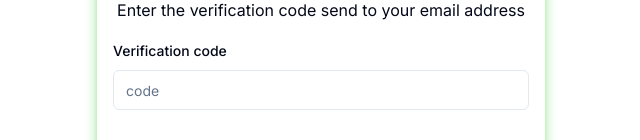
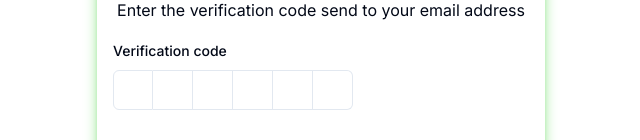
Before and after one commit to RahulSinghkarakoti/mstryMessage, a Next.js app: page /verify/1 in a window 1280 px wide. Shown: the part 370-510 px from the top of the page, without its empty margins (319-959 px from the left). Built offline with nearby package versions, Linux system fonts and the light colour scheme.

Commit message:
updated middleware and ui

```diff
--- a/package.json
+++ b/package.json
@@ -15,7 +15,7 @@
     "@radix-ui/react-alert-dialog": "^1.1.1",
     "@radix-ui/react-avatar": "^1.1.3",
     "@radix-ui/react-label": "^2.1.0",
-    "@radix-ui/react-separator": "^1.1.0",
+    "@radix-ui/react-separator": "^1.1.2",
     "@radix-ui/react-slot": "^1.1.2",
     "@radix-ui/react-switch": "^1.1.0",
     "@radix-ui/react-toast": "^1.2.1",
@@ -26,6 +26,7 @@
     "class-variance-authority": "^0.7.0",
     "clsx": "^2.1.1",
     "embla-carousel-react": "^8.2.0",
+    "input-otp": "^1.4.2",
     "lucide-react": "^0.436.0",
     "mongoose": "^8.5.4",
     "next": "^14.2.26",
--- a/src/app/(app)/layout.tsx
+++ b/src/app/(app)/layout.tsx
@@ -8,6 +8,7 @@
   return (
     <div className="flex flex-col min-h-screen">
       <Navbar />
+
       {children}
     </div>
   );
--- a/src/app/(auth)/sign-up/page.tsx
+++ b/src/app/(auth)/sign-up/page.tsx
@@ -3,9 +3,7 @@
 import React from 'react'
 
 function Page() {
-  console.log("this is signup page")
-  console.log(typeof SignUp);
-  console.log(SignUp);
+
   return (
    <SignUp/>
   )
--- a/src/app/(auth)/verify/[username]/page.tsx
+++ b/src/app/(auth)/verify/[username]/page.tsx
@@ -1,35 +1,44 @@
-'use client'
-import { useToast } from '@/hooks/use-toast'
-import { zodResolver } from '@hookform/resolvers/zod'
-import { useParams, useRouter } from 'next/navigation'
-import {  useForm } from 'react-hook-form'
-import React from 'react'
-import { z } from 'zod'
-import { verifySchema } from '@/schemas/verifySchema'
-import axios, { AxiosError } from 'axios'
-import { ApiResponse } from '@/types/ApiResponse'
-import { FormField,FormItem,FormLabel,FormControl,FormMessage,Form } from '@/components/ui/form'
+"use client";
+import { useToast } from "@/hooks/use-toast";
+import { zodResolver } from "@hookform/resolvers/zod";
+import { useParams, useRouter } from "next/navigation";
+import { useForm } from "react-hook-form";
+import React from "react";
+import { z } from "zod";
+import { verifySchema } from "@/schemas/verifySchema";
+import axios, { AxiosError } from "axios";
+import { ApiResponse } from "@/types/ApiResponse";
+import {
+  FormField,
+  FormItem,
+  FormLabel,
+  FormControl,
+  FormMessage,
+  Form,
+} from "@/components/ui/form";
 
-import { Input } from '@/components/ui/input'
-import { Button } from '@/components/ui/button'
-
-
-
-
+import { Input } from "@/components/ui/input";
+import { Button } from "@/components/ui/button";
+import {
+  InputOTP,
+  InputOTPGroup,
+  InputOTPSlot,
+} from "@/components/ui/input-otp";
 
 const VerifyAccount = () => {
-    const route=useRouter()
-    const params=useParams<{username:string}>()
-    const {toast}=useToast()
+  const route = useRouter();
+  const params = useParams<{ username: string }>();
+  const { toast } = useToast();
 
-    const form = useForm<z.infer<typeof verifySchema>>({ // <z.infer<typeof signUpSchema>> is optional to have
+  const form = useForm<z.infer<typeof verifySchema>>({
+    // <z.infer<typeof signUpSchema>> is optional to have
     resolver: zodResolver(verifySchema),
   });
 
+  const onSubmit = async (data: z.infer<typeof verifySchema>) => {
+    try {
+      // console.log(params.username, data.code);
 
-      const onSubmit=async(data:z.infer<typeof verifySchema>)=>{
-        try {
-          // console.log(params.username,data.code)
       const response=  await axios.post('/api/verify-code',{username:params.username,code:data.code})
       // console.log(response)
       toast({
@@ -46,8 +55,7 @@
         variant: "destructive",
       });
     }
-
-      }
+  };
 
   return (
     <div className="flex justify-center items-center min-h-screen bg-white dark:bg-black">
@@ -56,7 +64,9 @@
           <h1 className="text-4xl font-extrabold tracking-tight lg:text-5xl mb-6">
             Verify your account
           </h1>
-          <p className="mb-4">Enter the verification code  send to your email address</p>
+          <p className="mb-4">
+            Enter the verification code send to your email address
+          </p>
         </div>
         <Form {...form}>
           <form onSubmit={form.handleSubmit(onSubmit)} className="space-y-8">
@@ -66,10 +76,18 @@
               render={({ field }) => (
                 <FormItem>
                   <FormLabel>Verification code</FormLabel>
-              <FormControl>
-                <Input placeholder="code" {...field}  className='outline-none '/>
-              </FormControl>
 
+
+                  <InputOTP {...field} maxLength={6} pattern="^[0-9]*$">
+                    <InputOTPGroup>
+                      <InputOTPSlot index={0} />
+                      <InputOTPSlot index={1} />
+                      <InputOTPSlot index={2} />
+                      <InputOTPSlot index={3} />
+                      <InputOTPSlot index={4} />
+                      <InputOTPSlot index={5} />
+                    </InputOTPGroup>
+                  </InputOTP>
                   <FormMessage />
                 </FormItem>
               )}
@@ -77,10 +95,9 @@
             <Button type="submit">Submit</Button>
           </form>
         </Form>
-
       </div>
     </div>
-  )
-}
+  );
+};
 
-export default VerifyAccount
+export default VerifyAccount;
--- a/src/app/api/auth/[...nextauth]/option.ts
+++ b/src/app/api/auth/[...nextauth]/option.ts
@@ -59,13 +59,15 @@
                     if(!existingUser){
                         const newUser=await UserModel.create({
                             email: user.email,
-                            username: user.name,
+                            username: user.name?.replaceAll(' ','_') as string,
+                            verifyCode: "none",
                             isVerified: true, // since Google verified the user
                             password: "none",
+
                         })
                         token._id=newUser._id?.toString();
 
-                        token.username = user?.name as string;
+                        token.username = user?.name?.replaceAll(' ','_') as string;
                     }
                     else{
                         token.username = existingUser?.username as string;
--- a/src/app/api/send-messages/route.ts
+++ b/src/app/api/send-messages/route.ts
@@ -17,6 +17,7 @@
     // console.log(username,content)
     try {
         const user=await UserModel.findOne({username})
+        console.log("user",username)
         if(!user)
         {
             return Response.json({
--- a/src/components/MessageCard.tsx
+++ b/src/components/MessageCard.tsx
@@ -61,7 +61,7 @@
     }
   };
 
-  const formateTime=()=>{
+    const formateTime=()=>{
     const date = new Date(message.createdAt);
     const monthNames = [
       "January", "February", "March", "April", "May", "June",
--- a/src/components/pages/Dashboard.tsx
+++ b/src/components/pages/Dashboard.tsx
@@ -71,7 +71,7 @@
       })
       setQuestion(response.data.message.question)
       setMessages(response.data.message.feedbacks || [])
-      // console.log(response.data)
+      console.log(response.data.message.feedbacks)
       if(refresh)
       {
         toast({
@@ -184,6 +184,7 @@
       <RefreshCcw className="h-4 w-4" />
     )}
   </Button>
+
   <div className="mt-4 grid grid-cols-1 md:grid-cols-2 gap-6">
     {messages.length > 0 ? (
       messages.map((message, index) => (
@@ -198,6 +199,7 @@
       <p>No messages to display.</p>
     )}
   </div>
+
 </div>
 };
 
--- /dev/null
+++ b/src/components/ui/input-otp.tsx
@@ -0,0 +1,71 @@
+"use client"
+
+import * as React from "react"
+import { OTPInput, OTPInputContext } from "input-otp"
+import { Dot } from "lucide-react"
+
+import { cn } from "@/lib/utils"
+
+const InputOTP = React.forwardRef<
+  React.ElementRef<typeof OTPInput>,
+  React.ComponentPropsWithoutRef<typeof OTPInput>
+>(({ className, containerClassName, ...props }, ref) => (
+  <OTPInput
+    ref={ref}
+    containerClassName={cn(
+      "flex items-center gap-2 has-[:disabled]:opacity-50",
+      containerClassName
+    )}
+    className={cn("disabled:cursor-not-allowed", className)}
+    {...props}
+  />
+))
+InputOTP.displayName = "InputOTP"
+
+const InputOTPGroup = React.forwardRef<
+  React.ElementRef<"div">,
+  React.ComponentPropsWithoutRef<"div">
+>(({ className, ...props }, ref) => (
+  <div ref={ref} className={cn("flex items-center", className)} {...props} />
+))
+InputOTPGroup.displayName = "InputOTPGroup"
+
+const InputOTPSlot = React.forwardRef<
+  React.ElementRef<"div">,
+  React.ComponentPropsWithoutRef<"div"> & { index: number }
+>(({ index, className, ...props }, ref) => {
+  const inputOTPContext = React.useContext(OTPInputContext)
+  const { char, hasFakeCaret, isActive } = inputOTPContext.slots[index]
+
+  return (
+    <div
+      ref={ref}
+      className={cn(
+        "relative flex h-10 w-10 items-center justify-center border-y border-r border-input text-sm transition-all first:rounded-l-md first:border-l last:rounded-r-md",
+        isActive && "z-10 ring-2 ring-ring ring-offset-background",
+        className
+      )}
+      {...props}
+    >
+      {char}
+      {hasFakeCaret && (
+        <div className="pointer-events-none absolute inset-0 flex items-center justify-center">
+          <div className="h-4 w-px animate-caret-blink bg-foreground duration-1000" />
+        </div>
+      )}
+    </div>
+  )
+})
+InputOTPSlot.displayName = "InputOTPSlot"
+
+const InputOTPSeparator = React.forwardRef<
+  React.ElementRef<"div">,
+  React.ComponentPropsWithoutRef<"div">
+>(({ ...props }, ref) => (
+  <div ref={ref} role="separator" {...props}>
+    <Dot />
+  </div>
+))
+InputOTPSeparator.displayName = "InputOTPSeparator"
+
+export { InputOTP, InputOTPGroup, InputOTPSlot, InputOTPSeparator }
--- a/src/middleware.ts
+++ b/src/middleware.ts
@@ -16,7 +16,8 @@
   }
 
   // Redirect unauthenticated users trying to access /dashboard
-  if (!token && (url.pathname.startsWith('/dashboard') || url.pathname.startsWith('/verify'))) {
+  //
+  if (!token && (url.pathname.startsWith('/dashboard') || url.pathname.startsWith('/verify') )) {
 
     console.log("------------in middle ware ")
     return NextResponse.redirect(new URL('/sign-in', request.url));
--- a/src/models/User.model.ts
+++ b/src/models/User.model.ts
@@ -48,11 +48,11 @@
   },
   verifyCode: {
     type: String,
-    required: [true, 'Verify Code is required'],
+    // required: [ 'Verify Code is required'],
   },
   verifyCodeExpiry: {
     type: Date,
-    required: [true, 'Verify Code Expiry is required'],
+    // required: [true, 'Verify Code Expiry is required'],
   },
   isVerified: {
     type: Boolean,
--- a/tailwind.config.ts
+++ b/tailwind.config.ts
@@ -9,6 +9,15 @@
   ],
   theme: {
   	extend: {
+		keyframes: {
+			"caret-blink": {
+			  "0%,70%,100%": { opacity: "1" },
+			  "20%,50%": { opacity: "0" },
+			},
+		  },
+		  animation: {
+			"caret-blink": "caret-blink 1.25s ease-out infinite",
+		  },
   		backgroundImage: {
   			'gradient-radial': 'radial-gradient(var(--tw-gradient-stops))',
   			'gradient-conic': 'conic-gradient(from 180deg at 50% 50%, var(--tw-gradient-stops))'
```
Also changed, not shown: 1 other file (tests, documents, lock files or other folders). Lines whose indentation alone changed are shown as unchanged.
